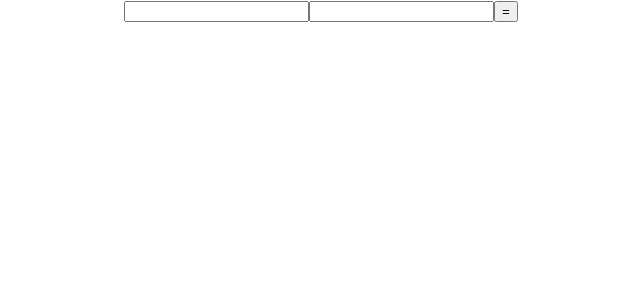
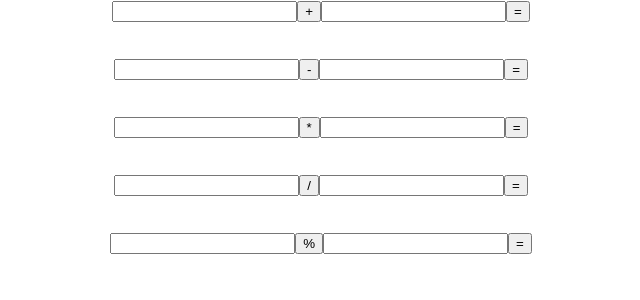
Before and after one commit to priya-0002/React__Calculator, a React (Create React App) app: page / in a window 1280 px wide. Shown: the top 300 px of the page, without its empty margins (319-959 px from the left). Built offline with nearby package versions, Linux system fonts and the light colour scheme.

Commit message:
first commit

```diff
--- a/src/cal/Cal.js
+++ b/src/cal/Cal.js
@@ -1,36 +1,102 @@
 import React from 'react'
 import {useState} from 'react'
 const Cal = () => {
-    const [input1, setInput1] = useState(0)
-    const [input2, setInput2] = useState(0)
-    const [res, setRes] = useState(0)
+    const [input1, setInput1] = useState()
+    const [input2, setInput2] = useState()
+    const [res, setRes] = useState()
+
     const text1 =(e)=>{
         setInput1(e.target.value)
-        console.log(typeof input1)
+
 
     }
     const text2 =(e)=>{
         setInput2(e.target.value)
-        console.log(typeof input2)
+
 
     }
     const add =(e)=>{
         const x=Number(input1)
         const y=Number(input2)
        const addition=x+y
-        setRes(addition)
+       setRes(addition)
 
-        console.log(res)
+
+
+
 
     }
+    const subtract =(e)=>{
+        const x=Number(input1)
+        const y=Number(input2)
+       const minus=x-y
+        setRes(minus)
+    }
+
+    const multiply =(e)=>{
+        const x=Number(input1)
+        const y=Number(input2)
+       const cross=x*y
+        setRes(cross)
+
+
+    }
+    const divide =(e)=>{
+        const x=Number(input1)
+        const y=Number(input2)
+       const div=x/y
+        setRes(div)
+
+    }
+    const remainder =(e)=>{
+        const x=Number(input1)
+        const y=Number(input2)
+       const rem=x%y
+        setRes(rem)
+
+    }
+
     return (
         <div>
             <div className="parent">
                 <input type="number" onChange={text1} />
+                <button>+</button>
                 <input  type="number" onChange={text2} />
+                 <button onClick={add}>=</button> <p>{res}</p>
 
 
-                <button onClick={add}>=</button>
+                <br />
+
+                <input type="number" onChange={text1} />
+                <button>-</button>
+                <input  type="number" onChange={text2} />
+                <button onClick={subtract}>=</button> <p>{res}</p>
+
+
+
+                <br />
+
+                <input type="number" onChange={text1} />
+                <button>*</button>
+                <input  type="number" onChange={text2} />
+                <button onClick={multiply}>=</button> <p>{res}</p>
+
+
+               <br />
+
+               <input type="number" onChange={text1} />
+                <button>/</button>
+                <input  type="number" onChange={text2} />
+                <button onClick={divide}>=</button>  <p>{res}</p>
+
+
+                <br />
+
+                <input type="number" onChange={text1} />
+                <button>%</button>
+                <input  type="number" onChange={text2} />
+                <button onClick={ remainder}>=</button>  <p>{res}</p>
+
 
             </div>
         </div>
--- a/src/cal/cal.css
+++ b/src/cal/cal.css
@@ -0,0 +1,5 @@
+.parent {
+    position: absolute;
+    top: 30px;
+
+}
```
